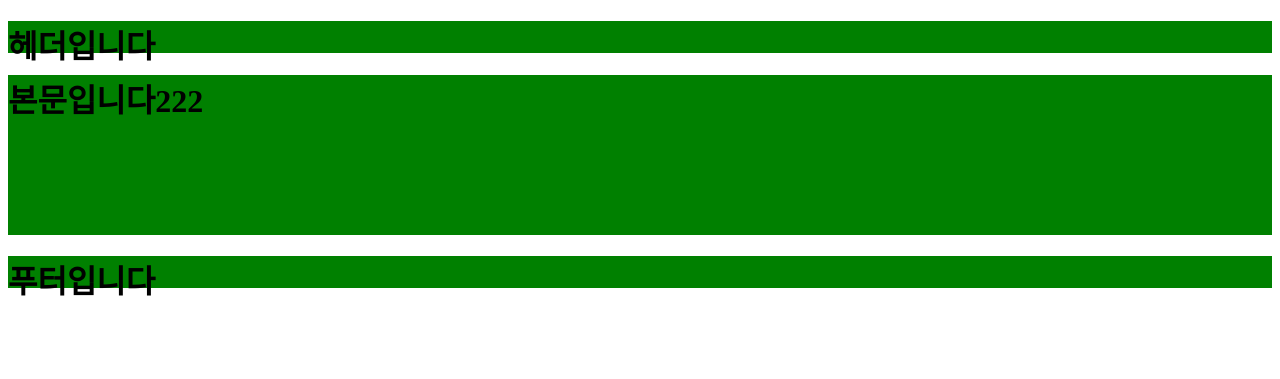
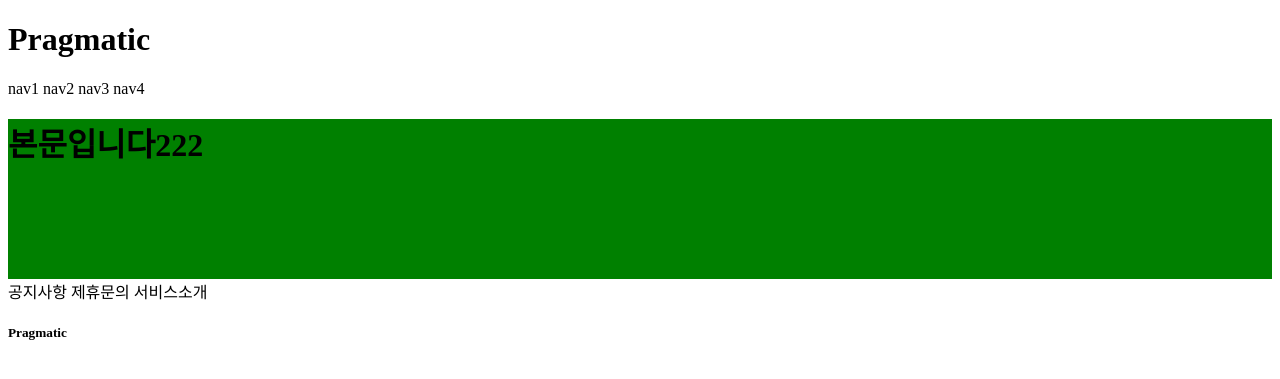
Before and after one commit to ysj0/young, a Django app: page /accounts/hello_world/ in a window 1280 px wide. Shown: the top 379 px of the page. Run offline with Django 3.2, Linux system fonts and the light colour scheme; parts of the project's set-up code (start-up, migrations or seed data) failed here and were passed over.

Commit message:
7/6 commit 1

```diff
--- a/templates/footer.html
+++ b/templates/footer.html
@@ -1,3 +1,10 @@
-<div style="weight: 2rem; height: 2rem; background-color: green">
-    <h1>푸터입니다</h1>
+<div style="'text-align:center">
+    <div>
+        <span>공지사항</span>
+        <span>제휴문의</span>
+        <span>서비스소개</span>
+    </div>
+    <div>
+        <h5>Pragmatic</h5>
+    </div>
 </div>
--- a/templates/header.html
+++ b/templates/header.html
@@ -1,3 +1,11 @@
-<div style="weight: 2rem; height: 2rem; background-color: green">
-    <h1>헤더입니다</h1>
+<div style="'text-align: center">
+    <div>
+        <h1>Pragmatic</h1>
+    </div>
+    <div>
+            <span>nav1</span>
+            <span>nav2</span>
+            <span>nav3</span>
+            <span>nav4</span>
+    </div>
 </div>
```
